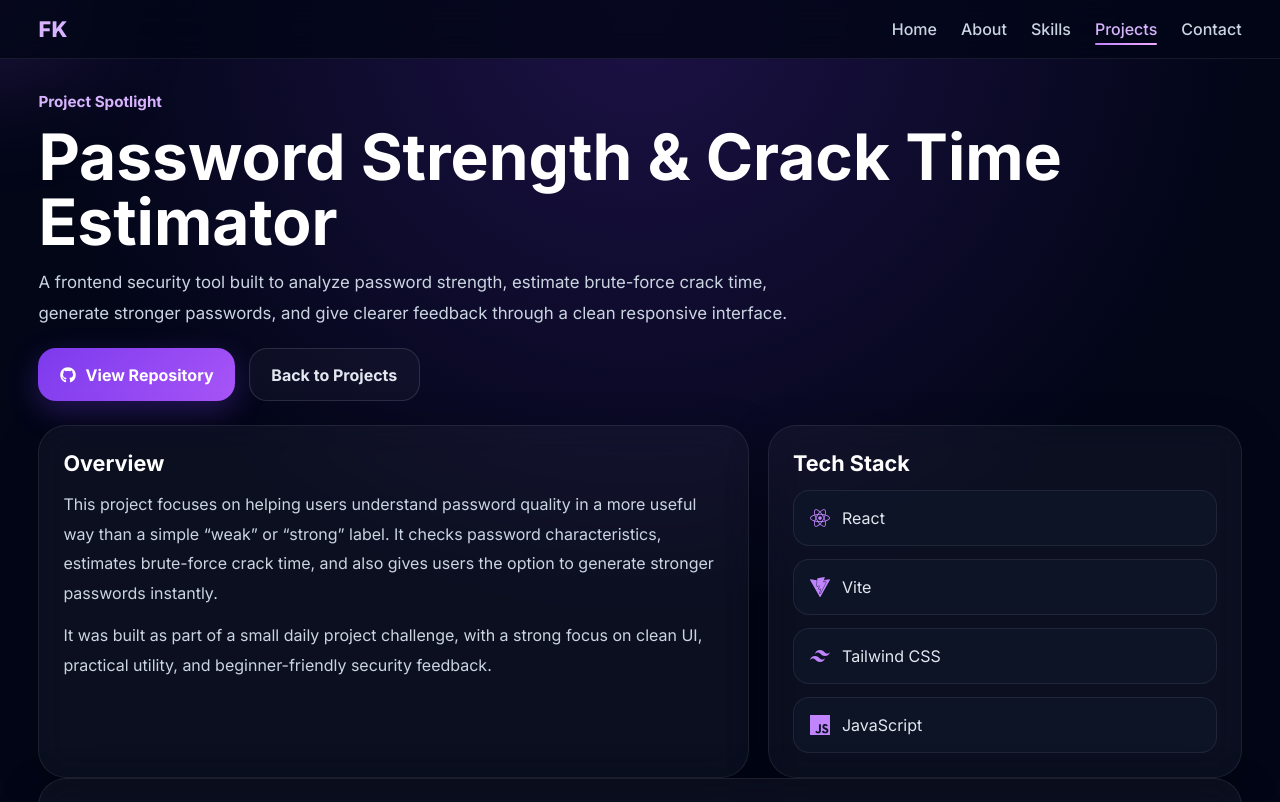
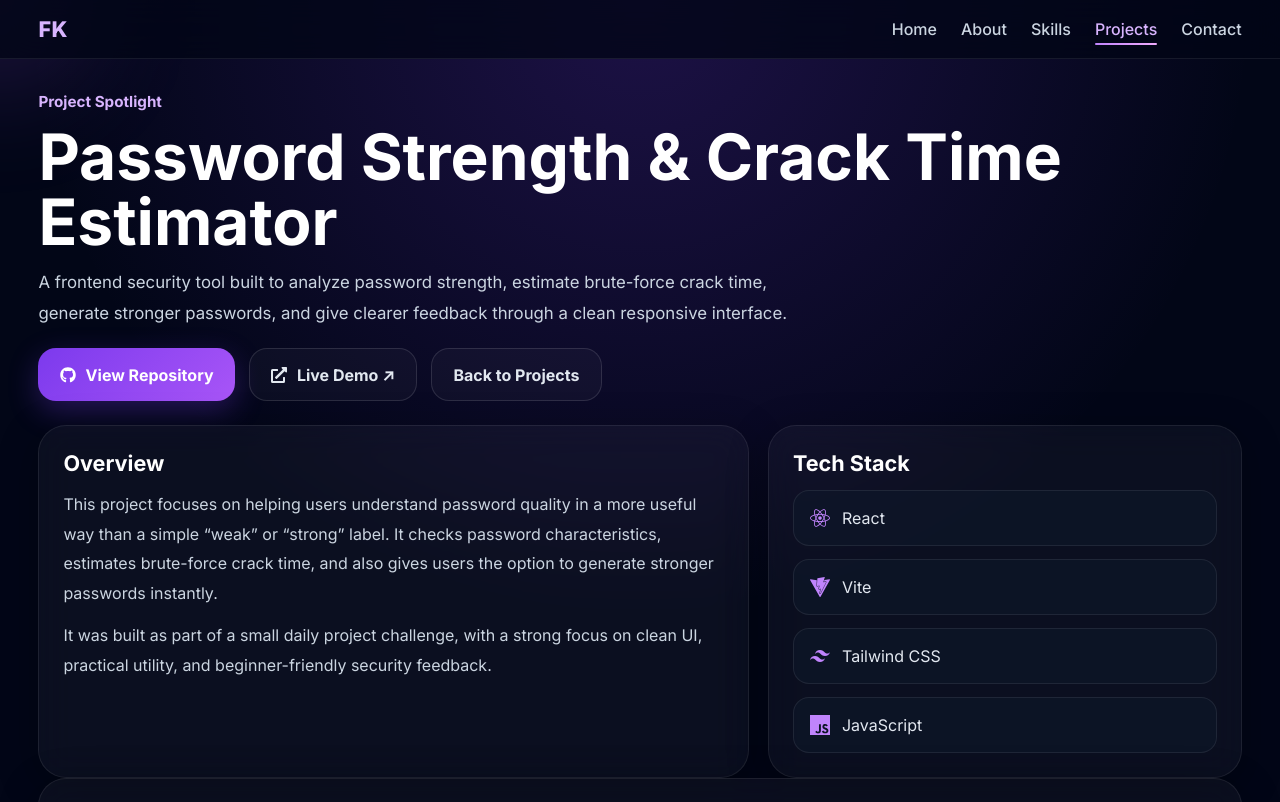
Before and after one commit to Far-200/portfolio-site, a React (Vite) app in the folder site/: page /projects/password-estimator in a window 1280 px wide. Shown: the top 802 px of the page. Built offline with nearby package versions, Linux system fonts and the light colour scheme.

Commit message:
Added Live Demo to Password Crack Estimator

```diff
--- a/site/src/components/Projects.jsx
+++ b/site/src/components/Projects.jsx
@@ -72,7 +72,7 @@ function Projects() {
 
             <div
               className="hero-buttons project-actions"
-              style={{ marginTop: "1rem" }}
+              style={{ marginTop: "1rem", gap: "0.75rem", flexWrap: "wrap" }}
             >
               {project.route && (
                 <Link to={project.route} className="project-link">
--- a/site/src/pages/project-pages/PasswordCrackEsti.jsx
+++ b/site/src/pages/project-pages/PasswordCrackEsti.jsx
@@ -2,6 +2,7 @@ import { motion } from "framer-motion";
 import { FaGithub, FaReact, FaShieldAlt, FaCopy } from "react-icons/fa";
 import { SiVite, SiTailwindcss, SiJavascript } from "react-icons/si";
 import { Link } from "react-router-dom";
+import { FaExternalLinkAlt } from "react-icons/fa";
 
 function PasswordCrackEsti() {
   const features = [
@@ -52,6 +53,16 @@ function PasswordCrackEsti() {
           >
             <FaGithub />
             <span>View Repository</span>
+          </a>
+
+          <a
+            href="https://password.farhaankhan.dev"
+            target="_blank"
+            rel="noreferrer"
+            className="btn btn-secondary"
+          >
+            <FaExternalLinkAlt />
+            <span>Live Demo ↗</span>
           </a>
 
           <Link to="/projects" className="btn btn-secondary">
```
Also changed, not shown: site/src/index.css (+16 -0 lines).
